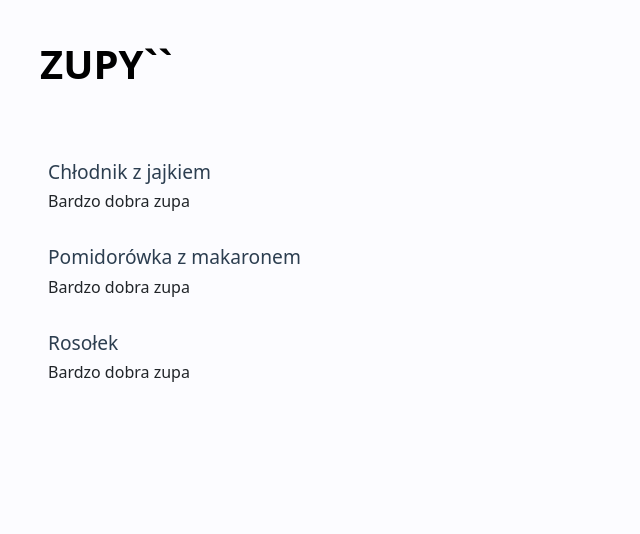
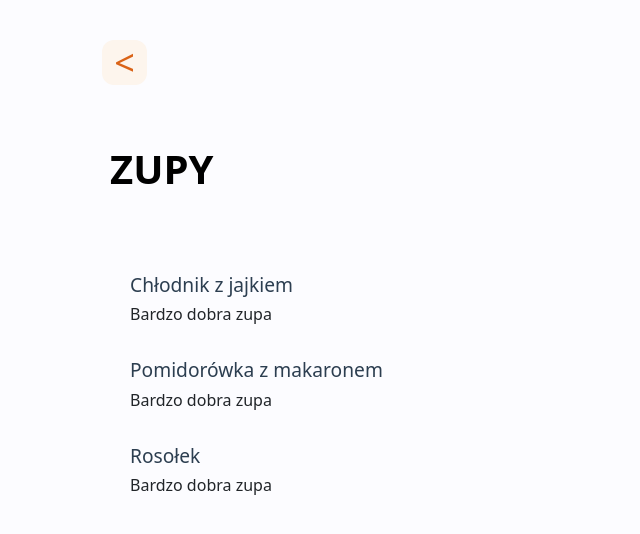
Before and after one commit to RafalMalucha/RafalMalucha.github.io, a Vue app: page /menu in a window 1280 px wide. Shown: the top 534 px of the page, without its empty margins (0-640 px from the left). Built offline with nearby package versions, Linux system fonts and the light colour scheme.

Commit message:
Boostrap improvments

```diff
--- a/src/views/HomeView.vue
+++ b/src/views/HomeView.vue
@@ -14,19 +14,25 @@ import NavigationBar from '../components/NavigationBar.vue'
       </div>
       <div id="categories" class="row">
         <div class="col-md-4">
+          <router-link :to="{ name: 'Menu' }">
             <CategoryPanel>
               <template #title>Zupy</template>
             </CategoryPanel>
+          </router-link>
         </div>
         <div class="col-md-4">
+          <router-link :to="{ name: 'Menu' }">
             <CategoryPanel>
               <template #title>Dania główne</template>
             </CategoryPanel>
+          </router-link>
         </div>
         <div class="col-md-4">
+          <router-link :to="{ name: 'Menu' }">
             <CategoryPanel>
               <template #title>Desery</template>
             </CategoryPanel>
+          </router-link>
         </div>
       </div>
     </div>
--- a/src/views/MenuView.vue
+++ b/src/views/MenuView.vue
@@ -1,17 +1,25 @@
 <script setup>
+import ReturnArrow from '../components/ReturnArrow.vue'
+import ScreenTitle from '../components/text/BigTitle.vue'
 import MenuList from '../components/MenuList.vue'
-import ScreenTitle from '../components/text/BigTitle.vue'
 </script>
 
 <template>
-  <div>
-    <ScreenTitle>
-      <template #title>ZUPY``</template>
-    </ScreenTitle>
-  </div>
-  <div>
-    <MenuList />
-  </div>
+  <main>
+    <div class="container">
+      <div class="row">
+        <div class="row">
+          <ReturnArrow></ReturnArrow>
+        </div>
+        <ScreenTitle>
+          <template #title>ZUPY</template>
+        </ScreenTitle>
+      </div>
+      <div class="row">
+        <MenuList />
+      </div>
+    </div>
+  </main>
 </template>
 
 <style></style>
```
Lines whose indentation alone changed are shown as unchanged.
